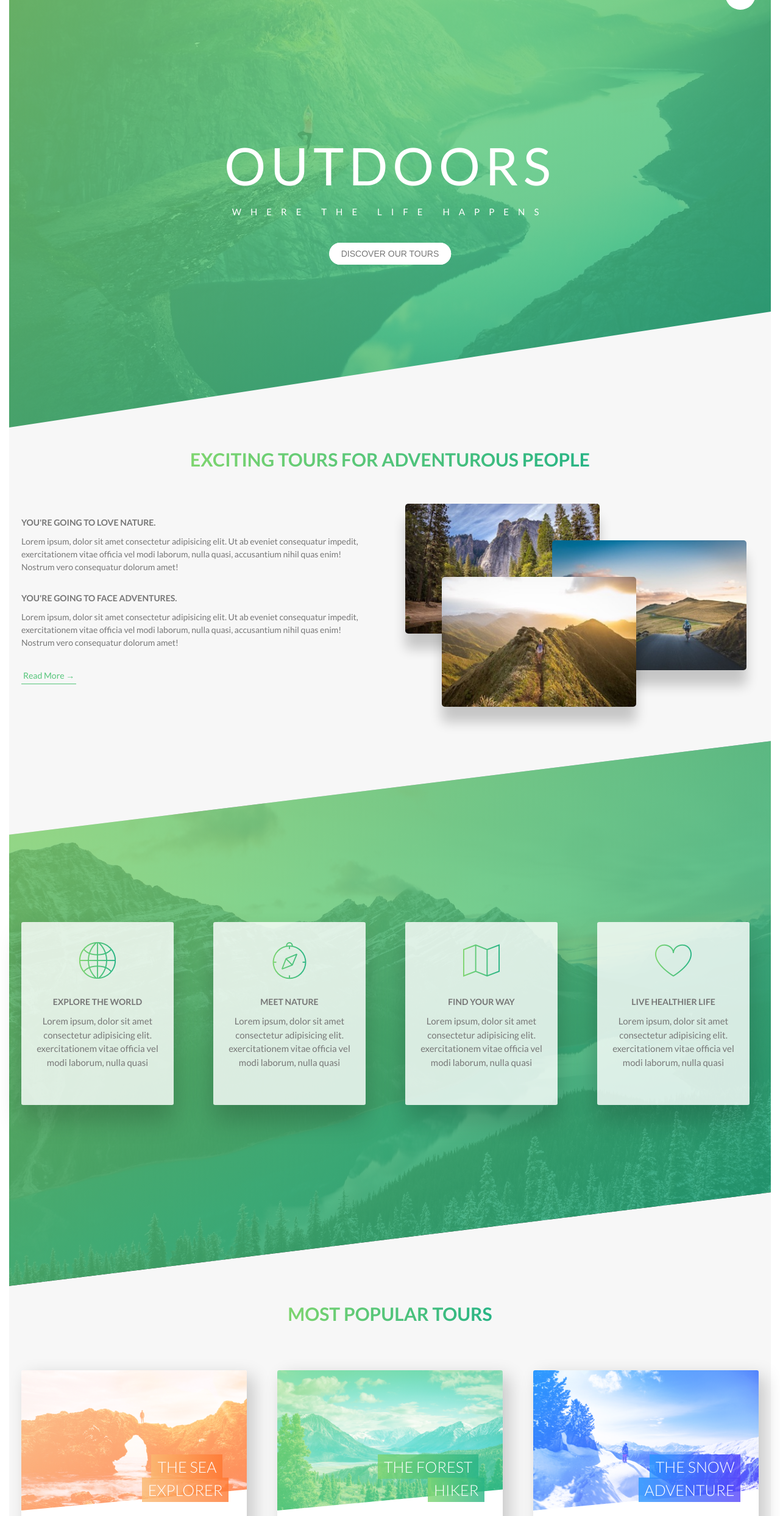
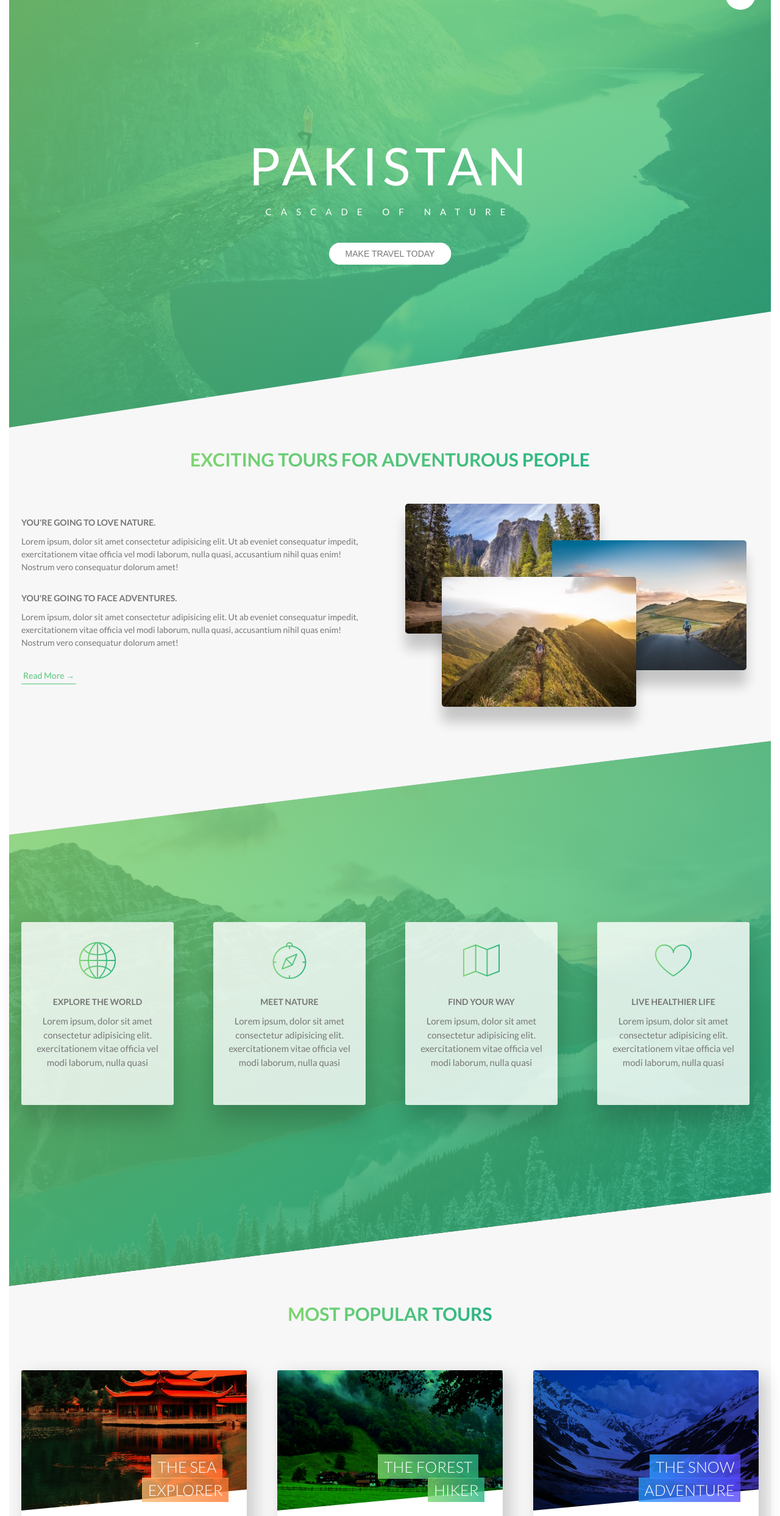
Before and after one commit to daudsemab/natours, a website: page index.html in a window 1280 px wide. Shown: the part 74-2560 px from the top of the page at 61% size. Drawn offline with Linux system fonts and the light colour scheme.

Commit message:
add pakistan's webp images

```diff
--- a/index.html
+++ b/index.html
@@ -47,10 +47,10 @@
       </div>
       <div class="header__text-box">
         <h1 class="heading-primary">
-          <span class="heading-primary--main">Outdoors</span>
-          <span class="heading-primary--sub">where the life happens</span>
+          <span class="heading-primary--main">Pakistan</span>
+          <span class="heading-primary--sub">Cascade of Nature</span>
         </h1>
-        <button class="btn btn--white btn--animated">Discover Our Tours</button>
+        <button class="btn btn--white btn--animated">Make Travel Today</button>
       </div>
     </header>
 
@@ -418,7 +418,7 @@
             Template developed by
             <a href="#" class="footer__link">DAUD SEMAB</a>, and instructed by
             Senior Developer <a href="#" class="footer__link">JONAS</a>.
-            Copyright &copy;2020 All rights reserved. I You are 100% allowed to
+            Copyright &copy;2020 All rights reserved. You are 100% allowed to
             use it in any personal or commercial case.
           </p>
         </div>
--- a/scss/components/_card.scss
+++ b/scss/components/_card.scss
@@ -59,7 +59,7 @@
     background-size: cover;
     height: 23rem;
     width: 100%;
-    background-blend-mode: screen;
+    background-blend-mode: multiply;
     overflow: hidden;
 
     @supports (-webkit-clip-path: polygon(0 0)) or (clip-path: polygon(0 0)) {
@@ -74,7 +74,8 @@
           $color-secondary-light,
           $color-secondary-dark
         ),
-        url(../img/nat-5.jpg);
+        url(../img/pak-1.webp), url(../img/pak-1.jpg);
+        background-position: bottom;
     }
 
     &--2 {
@@ -83,7 +84,7 @@
           $color-primary-light,
           $color-primary-dark
         ),
-        url(../img/nat-6.jpg);
+        url(../img/pak-3.webp), url(../img/pak-3.jpg);
     }
 
     &--3 {
@@ -92,7 +93,7 @@
           $color-tertiary-light,
           $color-tertiary-dark
         ),
-        url(../img/nat-7.jpg);
+        url(../img/pak-2.webp), url(../img/pak-2.jpg);
     }
   }
 
--- a/scss/pages/_home.scss
+++ b/scss/pages/_home.scss
@@ -108,7 +108,8 @@
       rgba($color-white, .8) 50%,
       transparent 50%
     ),
-    url(../img/nat-10.jpg);
+    url(../img/pak-7.webp),
+    url(../img/pak-7.jpg);
   background-size: cover;
   border-radius: 3px;
   box-shadow: 0 1rem 2rem rgba($color-black, .2);
@@ -120,7 +121,8 @@
       rgba($color-white, .8) 70%,
       transparent 30%
     ),
-    url(../img/nat-10.jpg);
+    url(../img/pak-7.webp),
+    url(../img/pak-7.jpg);
   }
 
   @include media(tab-port) {
@@ -133,7 +135,9 @@
       rgba($color-white, .8) 100%,
       transparent 0%
     ),
-    url(../img/nat-10.jpg);
+    url(../img/pak-5.webp),
+    url(../img/pak-5.jpg);
+    background-position: bottom;
   }
 
   &__form {
```
Also changed, not shown: css/style.comp.css, css/style.concat.css, css/style.css, css/style.prefix.css, img/nat-5.jpg (deleted), img/nat-6.jpg (deleted), img/nat-7.jpg (deleted), img/pak-1.jpg (added), img/pak-1.webp (added), img/pak-2.jpg (added), img/pak-2.webp (added), img/pak-3.jpg (added), img/pak-3.webp (added), img/pak-5.jpg (added), 3 more files.
